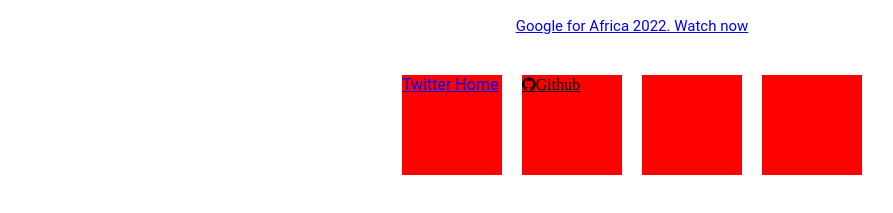
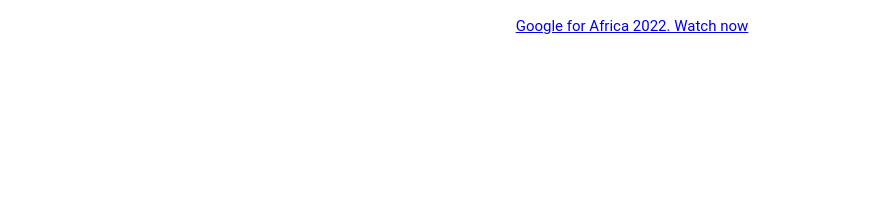
Before and after one commit to Chimatara/Google-Practice, a plain HTML site: page index.html in a window 1280 px wide. Shown: the part 345-558 px from the top of the page, without its empty margins (8-901 px from the left). Drawn offline with Linux system fonts and the light colour scheme.

Commit message:
comment out modifications

```diff
--- a/index.html
+++ b/index.html
@@ -40,16 +40,16 @@
 
     <footer>
       <p><a href="#">Google for Africa 2022. Watch now</a></p>
-      <div class="searches">
+      <!-- <div class="searches">
                 <div class="profile">
                     <a href="https://twitter.com/taras_collectn">Twitter Home</a>
                 </div>
                 <div class="profile">
-                    <a href="https://github.com/Chimatara" class="fa fa-github" style="color: black;">Github</a>
+                    <a href="https://github.com/Chimatara">Github</a>
                 </div>
                 <div class="profile"></div>
                 <div class="profile"></div>
-      </div>
+      </div> -->
     </footer>
   </body>
 </html>
--- a/style.css
+++ b/style.css
@@ -53,8 +53,8 @@ input {
   padding: 15px ;
   border-radius: 200px;
   text-align: left;
-background-color: #f2f0f0;
-border: none;
+ background-color: #f2f0f0;
+ border: none;
 }
 .input img {
   width: 5%;
@@ -67,18 +67,19 @@ border: none;
 .image1 {
     opacity: 0.5;
 }
-.searches {
+/* .searches {
     display: flex;
   justify-content: center;
   align-items: center;
   margin-top: 30px;
 }
 .profile {
-    width: 100px;
-    height: 100px;
-    background-color: red;
+    width: 70px;
+    height: 70px;
+    background-color: #f2f0f0;
     margin: 10px;
-}
+    border-radius: 200px;
+} */
 footer p{
     text-align: center;
     color: blue;
```
